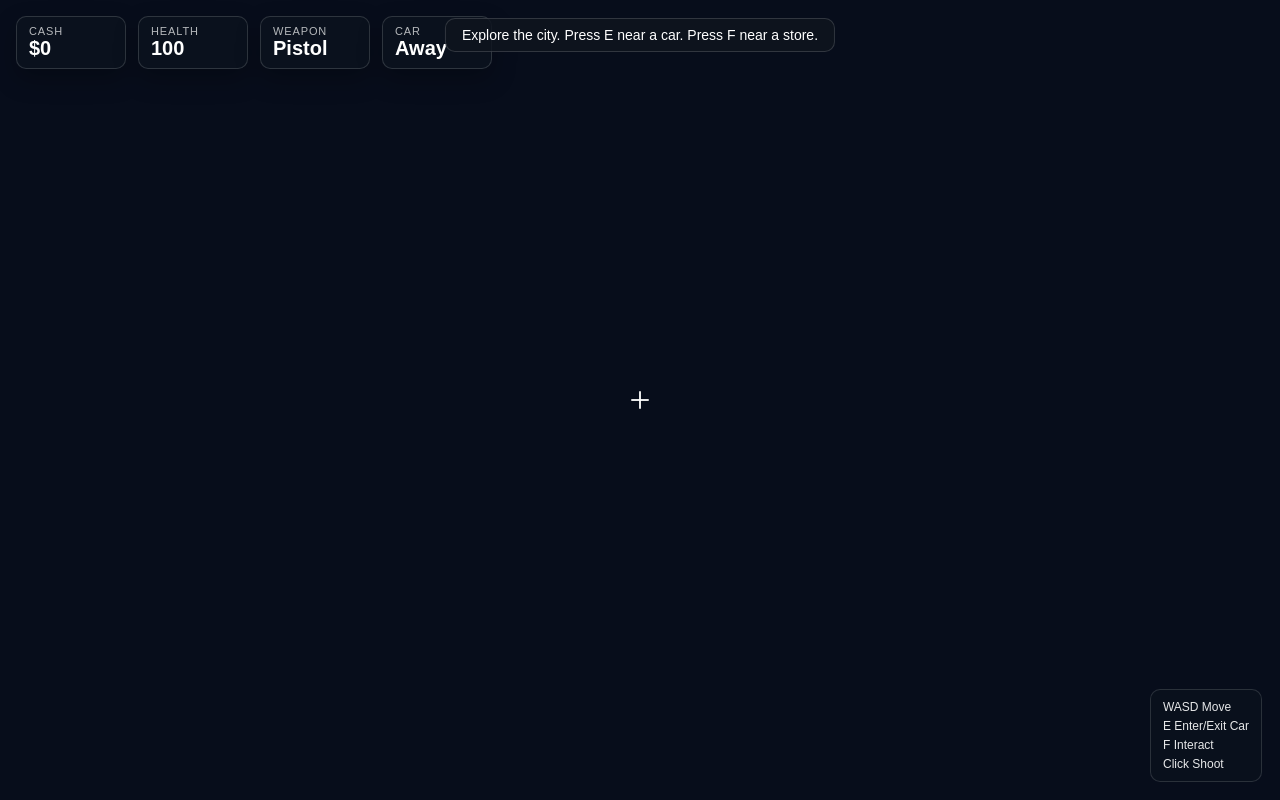
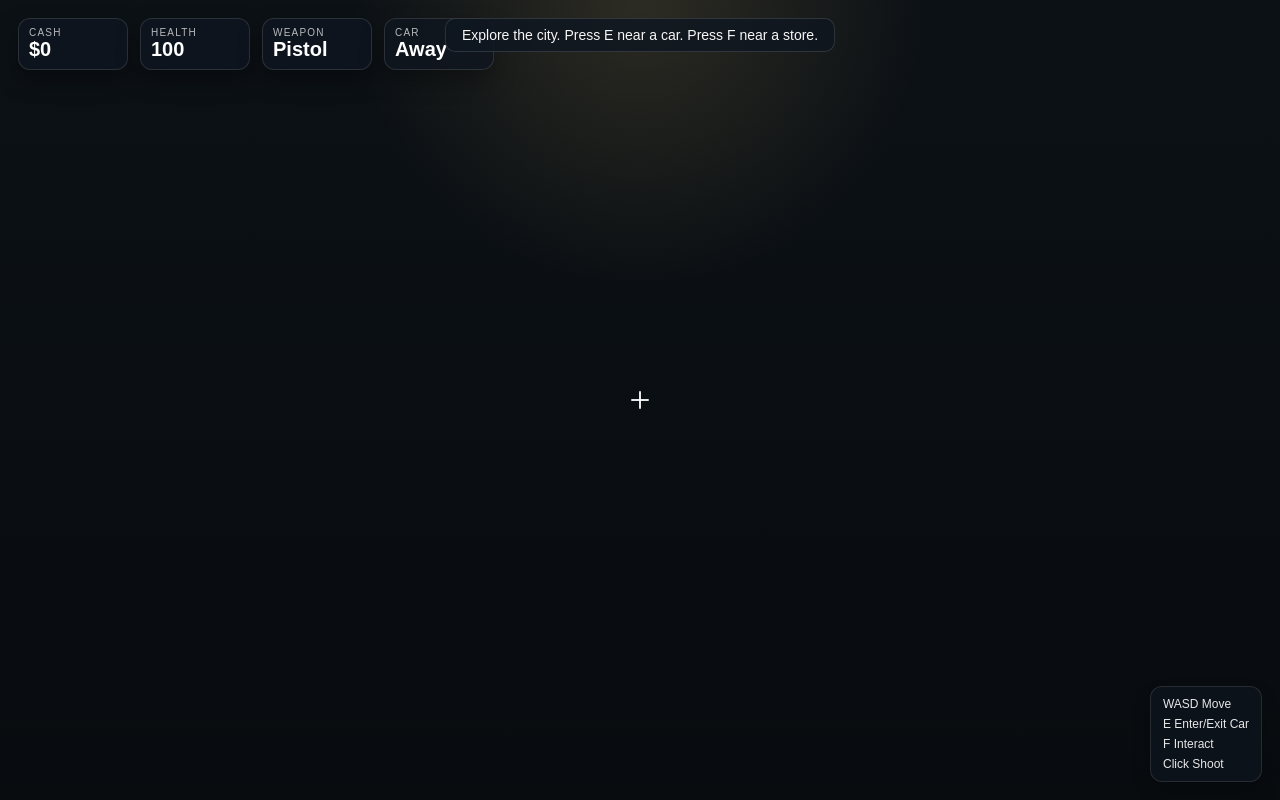
Before and after one commit to DorteoGTAG/open-world-gun-game, a website built with Vite: page index.html in a window 1280 px wide. Built offline with nearby package versions, Linux system fonts and the light colour scheme.

Commit message:
Improve the GTA-style HUD styling for the prototype.

```diff
--- a/src/style.css
+++ b/src/style.css
@@ -7,13 +7,22 @@ html, body {
   width: 100%;
   height: 100%;
   overflow: hidden;
-  background: #070d1b;
+  background: #0a0f13;
   font-family: Arial, Helvetica, sans-serif;
-  color: white;
+  color: #fff;
+}
+
+body {
+  background:
+    linear-gradient(180deg, rgba(22, 29, 36, 0.15), rgba(0,0,0,0.2)),
+    radial-gradient(circle at top, rgba(255,210,120,0.16), transparent 28%),
+    #0a0f13;
 }
 
 canvas {
   display: block;
+  width: 100vw;
+  height: 100vh;
 }
 
 #game-ui {
@@ -24,8 +33,8 @@ canvas {
 
 #topbar {
   position: absolute;
-  top: 16px;
-  left: 16px;
+  top: 18px;
+  left: 18px;
   display: flex;
   gap: 12px;
   flex-wrap: wrap;
@@ -33,24 +42,25 @@ canvas {
 
 .stat {
   min-width: 110px;
-  background: rgba(12, 20, 30, 0.7);
-  border: 1px solid rgba(255, 255, 255, 0.15);
-  border-radius: 10px;
-  padding: 8px 12px;
+  background: rgba(15, 22, 32, 0.8);
+  border: 1px solid rgba(255,255,255,0.12);
+  border-radius: 12px;
+  box-shadow: 0 10px 25px rgba(0,0,0,0.32);
+  padding: 8px 10px;
   display: flex;
   flex-direction: column;
-  box-shadow: 0 10px 24px rgba(0, 0, 0, 0.25);
 }
 
 .stat span {
-  font-size: 11px;
+  font-size: 10px;
+  letter-spacing: 0.12em;
+  text-transform: uppercase;
   opacity: 0.7;
-  text-transform: uppercase;
-  letter-spacing: 0.08em;
 }
 
 .stat strong {
   font-size: 20px;
+  font-weight: 700;
 }
 
 #message-box {
@@ -58,12 +68,29 @@ canvas {
   left: 50%;
   top: 18px;
   transform: translateX(-50%);
-  background: rgba(15, 21, 31, 0.82);
-  border: 1px solid rgba(255, 255, 255, 0.15);
+  background: rgba(15, 22, 32, 0.82);
+  border: 1px solid rgba(255,255,255,0.13);
   border-radius: 10px;
   padding: 8px 16px;
   font-size: 14px;
+  color: #f7f7f7;
   white-space: nowrap;
+}
+
+#controls {
+  position: absolute;
+  right: 18px;
+  bottom: 18px;
+  display: flex;
+  flex-direction: column;
+  gap: 6px;
+  background: rgba(15, 22, 32, 0.8);
+  border: 1px solid rgba(255,255,255,0.12);
+  border-radius: 12px;
+  padding: 10px 12px;
+  font-size: 12px;
+  opacity: 0.9;
+  box-shadow: 0 10px 20px rgba(0,0,0,0.25);
 }
 
 #crosshair {
@@ -73,14 +100,13 @@ canvas {
   width: 18px;
   height: 18px;
   transform: translate(-50%, -50%);
-  pointer-events: none;
 }
 
 #crosshair::before,
 #crosshair::after {
   content: "";
   position: absolute;
-  background: rgba(255, 255, 255, 0.9);
+  background: rgba(255,255,255,0.9);
   border-radius: 999px;
 }
 
@@ -97,18 +123,3 @@ canvas {
   width: 18px;
   height: 2px;
 }
-
-#controls {
-  position: absolute;
-  right: 18px;
-  bottom: 18px;
-  display: flex;
-  flex-direction: column;
-  gap: 5px;
-  background: rgba(12, 20, 30, 0.7);
-  border: 1px solid rgba(255, 255, 255, 0.15);
-  border-radius: 10px;
-  padding: 10px 12px;
-  font-size: 12px;
-  opacity: 0.9;
-}
```
